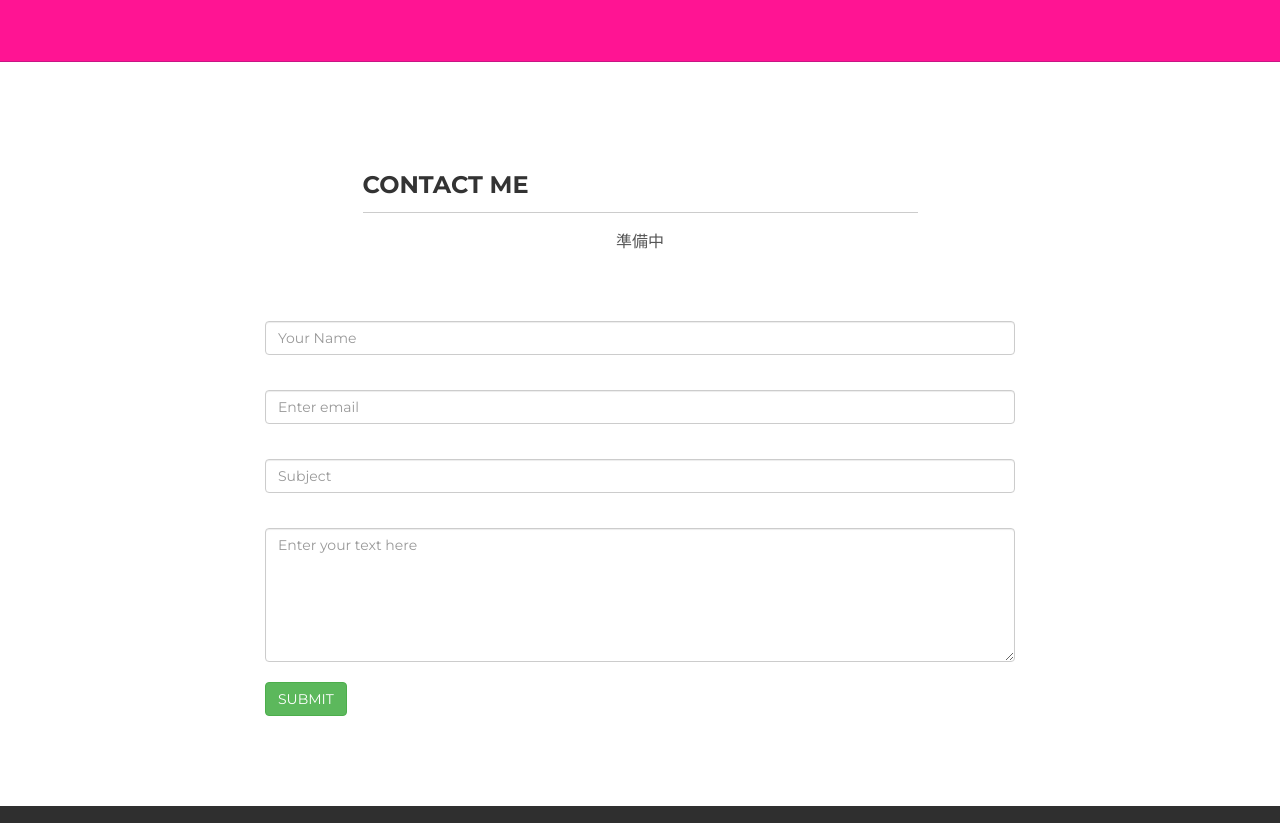
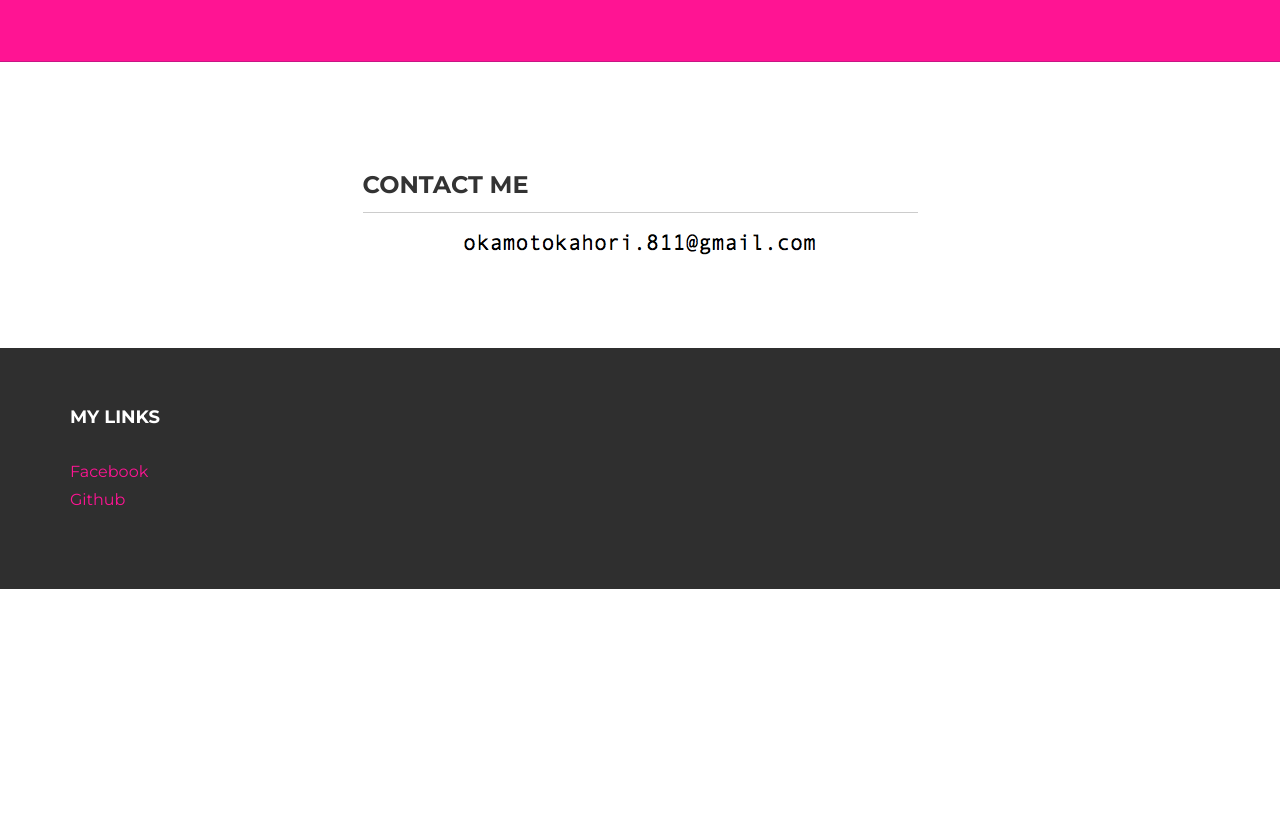
Before and after one commit to OkamotoKahori/OkamotoKahori.github.io, a plain HTML site: page contact.html in a window 1280 px wide. Shown: the part 129-952 px from the top of the page. After the commit the page ends 800 px from the top, so only its background shows below. Drawn offline with nearby package versions, Linux system fonts and the light colour scheme.

Commit message:
文献リンクの追加，コンタクトの更新

```diff
--- a/contact.html
+++ b/contact.html
@@ -60,30 +60,9 @@
 			<div class="col-lg-6 col-lg-offset-3 centered">
 				<h3>CONTACT ME</h3>
 				<hr>
-				<p>準備中</p>
+				<img src="assets/img/address.png">
 			</div>
 		</div>
-		<div class="row mt">
-			<div class="col-lg-8 col-lg-offset-2">
-				<form role="form">
-				  <div class="form-group">
-				    <input type="name" class="form-control" id="NameInputEmail1" placeholder="Your Name">
-				    <br>
-				  </div>
-				  <div class="form-group">
-				    <input type="email" class="form-control" id="exampleInputEmail1" placeholder="Enter email">
-				    <br>
-				  </div>
-				  <div class="form-group">
-				    <input type="email" class="form-control" id="subjectEmail1" placeholder="Subject">
-				    <br>
-				  </div>
-				  <textarea class="form-control" rows="6" placeholder="Enter your text here"></textarea>
-				    <br>
-				  <button type="submit" class="btn btn-success">SUBMIT</button>
-				</form>
-			</div>
-		</div><!-- /row -->
 	</div><!-- /container -->
 
 
```
Also changed, not shown: activity.html (+8 -4 lines), assets/img/address.png (added).
